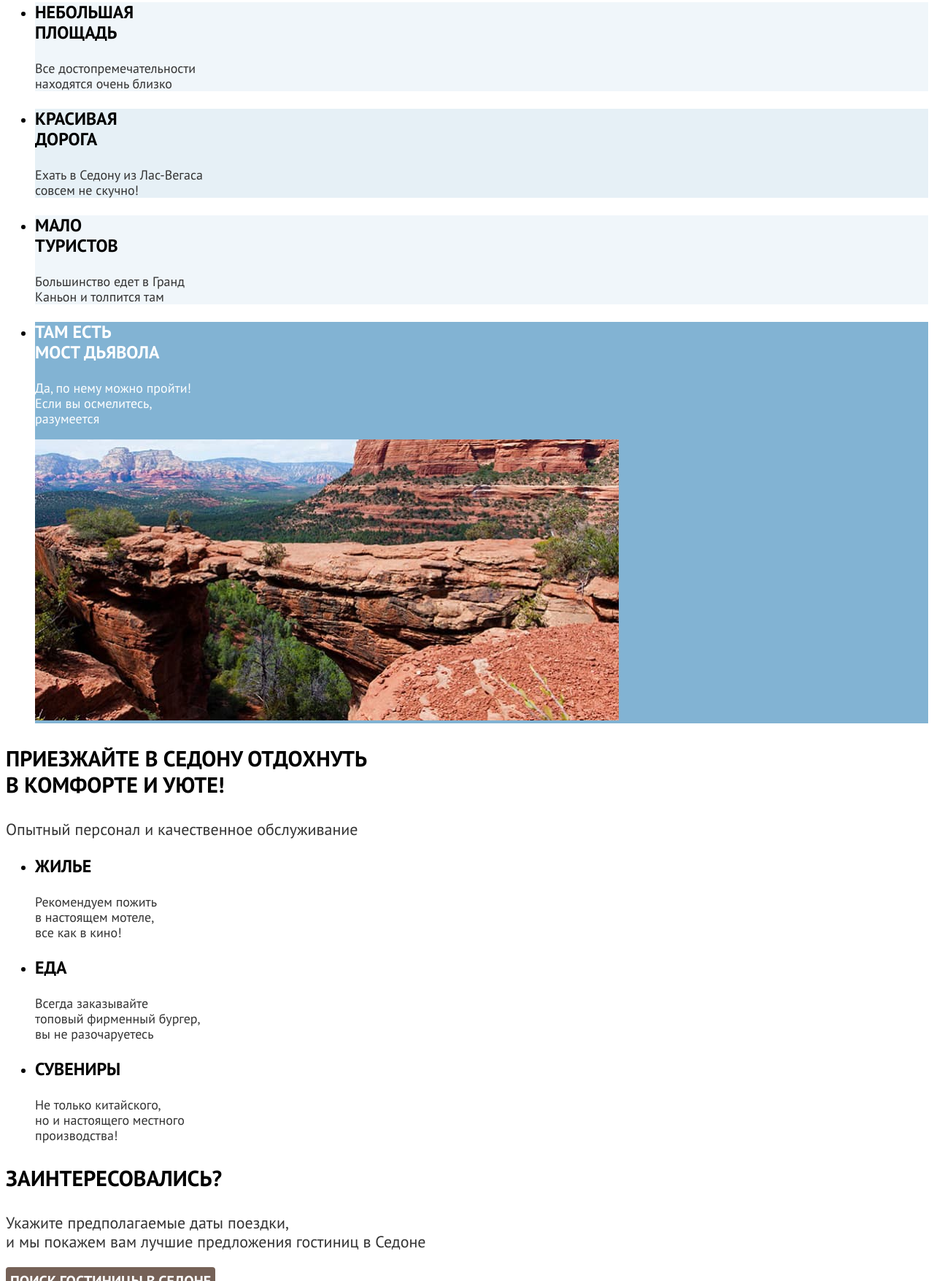
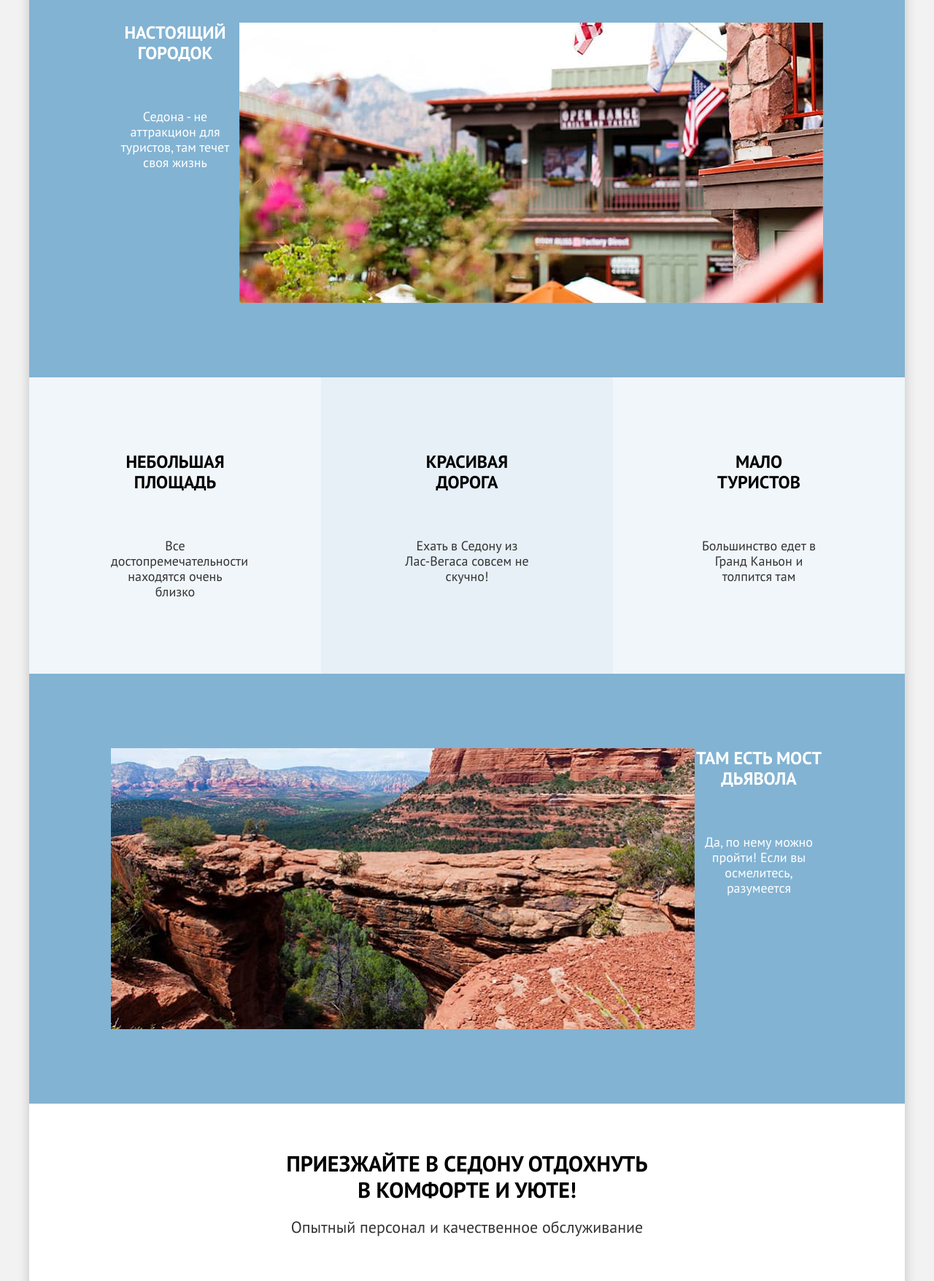
Before and after one commit to htmlacademy-htmlcss/2280449-sedona-36, a plain HTML site: page index.html in a window 1280 px wide. Shown: the part 1045-2800 px from the top of the page at 73% size. Drawn offline with Linux system fonts and the light colour scheme; files whose address does not match are found by name.

Commit message:
вносит сетку страниц

```diff
--- a/index.html
+++ b/index.html
@@ -6,6 +6,7 @@
     <title>HTML Academy: Седона</title>
   </head>
   <body>
+    <div class="container page-wrapper">
       <header class="page-header">
         <a class="logo-link" href="#">
           <img class="page-header-logo" alt="Логотип Седона»." src="images/photo-content/logo-sedona.svg" width="140" height="70">
@@ -37,7 +38,7 @@
         </nav>
         <button class="page-header__wish-button">Хочу сюда!</button>
       </header>
-    <main class="main">
+      <main class="main-container main">
         <h1 class="visually-hidden">Седона</h1>
 
         <div class="main__welcome-block">
@@ -46,66 +47,76 @@
 
         <section class="advantages">
           <h2 class="visually-hidden">Преимущества Седоны</h2>
-        <p class="advantages__title">Седона - небольшой городок в Аризоне,<br>заслуживший большего!</p>
+          <header class="advantages__header">
+            <p class="advantages__title">Седона - небольшой городок в Аризоне, заслуживший большего!</p>
             <p class="advantages__title-text">Рассмотрим причины почему Седона круче, чем Гранд Каньон!</p>
-        <ul class="advantages-list">
-          <li class="advantages-item">
-            <h3 class="advantages-item__title advantages-item__title--white">Настоящий<br>городок</h3>
-            <p class="advantages__text advantages__text--white">Седона - не аттракцион для<br>туристов, там течет своя<br>жизнь</p>
+          </header>
+          <ul class="advantages__list">
+            <li class="advantages-item advantages-item--wrapper">
+              <div class="advantages-item__text-wrapper">
+                <h3 class="advantages-item__title advantages-item__title--white">Настоящий городок</h3>
+                <p class="advantages__text advantages__text--white">Седона - не аттракцион для туристов, там течет своя жизнь</p>
+              </div>
               <img class="#" src="images/photo-content/photo-city-sedona.jpg" width="800" height="384" alt="городок">
             </li>
             <li class="advantages-item advantages-item__title--alpha-12">
-            <h3 class="advantages-item__title">Небольшая<br>площадь</h3>
-            <p class="advantages__text">Все достопремечательности<br>находятся очень близко</p>
+                <h3 class="advantages-item__title">Небольшая площадь</h3>
+                <p class="advantages__text">Все достопремечательности находятся очень близко</p>
             </li>
             <li class="advantages-item advantages-item__title--alpha-20">
-            <h3 class="advantages-item__title">Красивая<br>дорога</h3>
-            <p class="advantages__text">Ехать в Седону из Лас-Вегаса<br>совсем не скучно!</p>
+                <h3 class="advantages-item__title">Красивая дорога</h3>
+                <p class="advantages__text">Ехать в Седону из Лас-Вегаса совсем не скучно!</p>
             </li>
             <li class="advantages-item advantages-item__title--alpha-12">
-            <h3 class="advantages-item__title">Мало<br>туристов</h3>
-            <p class="advantages__text">Большинство едет в Гранд<br>Каньон и толпится там</p>
+                <h3 class="advantages-item__title">Мало туристов</h3>
+                <p class="advantages__text">Большинство едет в Гранд Каньон и толпится там</p>
             </li>
-          <li class="advantages-item">
-            <h3 class="advantages-item__title advantages-item__title--white">Там есть<br>мост дьявола</h3>
-            <p class="advantages__text advantages__text--white">Да, по нему можно пройти!<br>Если вы осмелитесь,<br>разумеется</p>
+            <li class="advantages-item advantages-item--wrapper">
               <img class="#" src="images/photo-content/photo-devil-bridge.jpg" width="800" height="385" alt="Мост дьявола">
+              <div class="advantages-item__text-wrapper">
+                <h3 class="advantages-item__title advantages-item__title--white">Там есть мост дьявола</h3>
+                <p class="advantages__text advantages__text--white">Да, по нему можно пройти! Если вы осмелитесь, разумеется</p>
+              </div>
             </li>
           </ul>
         </section>
 
         <section class="services">
           <h2 class="visually-hidden">Сервисы Седоны</h2>
-        <p class="services__title">Приезжайте в седону отдохнуть<br>в комфорте и уюте!</p>
+          <div class="services__header">
+            <p class="services__title">Приезжайте в седону отдохнуть в комфорте и уюте!</p>
             <p class="services__title-text">Опытный персонал и качественное обслуживание</p>
-        <ul class="services-item">
-          <li class="services-item">
+          </div>
+          <ul class="services__list">
+            <li class="services__list-item">
               <h3 class="services__name">Жилье</h3>
-            <p class="services__name-content">Рекомендуем пожить<br>в настоящем мотеле,<br>все как в кино!</p>
+              <p class="services__name-content">Рекомендуем пожить в настоящем мотеле, все как в кино!</p>
             </li>
-          <li class="services-item">
+            <li class="services__list-item services__list-item--white">
               <h3 class="services__name">Еда</h3>
-            <p class="services__name-content">Всегда заказывайте<br>топовый фирменный бургер,<br>вы не разочаруетесь</p>
+              <p class="services__name-content">Всегда заказывайте топовый фирменный бургер, вы не разочаруетесь</p>
             </li>
-          <li class="services-item">
+            <li class="services__list-item">
               <h3 class="services__name">Сувениры</h3>
-            <p class="services__name-content">Не только китайского,<br>но и настоящего местного<br>производства!</p>
+              <p class="services__name-content">Не только китайского, но и настоящего местного производства!</p>
             </li>
           </ul>
         </section>
 
         <section class="services-search">
           <h2 class="visually-hidden">Поиск гостиницы</h2>
+          <div class="services-search__header>
             <p class="services-search__title">Заинтересовались?</p>
-        <p class="services-serch__text">Укажите предполагаемые даты поездки,<br>и мы покажем вам лучшие предложения гостиниц в Седоне</p>
+            <p class="services-serch__text">Укажите предполагаемые даты поездки, и мы покажем вам лучшие предложения гостиниц в Седоне</p>
             <button class="services-search__button">Поиск гостиницы в Седоне</button>
+          </div>
         </section>
       </main>
 
       <footer class="page-footer">
         <section class="page-footer__newsletter newsletter">
           <h2 class="newsletter__title">Подпишись на рассылку</h2>
-        <p class="newsletter__title-text">Только полезная информация и никакого спама,<br>честное бойскаутское </p>
+          <p class="newsletter__title-text">Только полезная информация и никакого спама, честное бойскаутское </p>
           <form class="newsletter__form" action="https://echo.htmlacademy.ru/" method="post">
             <label for="newsletter__email">
               <span class="visually-hidden">Email</span>
@@ -141,5 +152,6 @@
             </a>
         </section>
       </footer>
+    </div>
   </body>
 </html>
--- a/styles/styles.css
+++ b/styles/styles.css
@@ -17,12 +17,29 @@
 	font-display: swap;
 }
 
+* {
+	box-sizing: border-box;
+}
+
 body {
 	font-family: "PT Sans", "Arial", sans-serif;
 	font-size: 18px;
 	line-height: 21px;
 	font-weight: normal;
 	color: #000000;
+	margin: 0;
+	background-color: #F2F2F2;
+}
+
+.container {
+	width: 1200px;
+	margin-left: auto;
+	margin-right: auto;
+}
+
+.page-wrapper {
+	background-color: #FFFFFF;
+	box-shadow: 0 0 15px rgba(0, 0, 0, 0.2);
 }
 
 .visually-hidden {
@@ -39,6 +56,12 @@ body {
 	}
 
 /* Header */
+.navigation {
+	display: flex;
+	width: 1200px;
+	margin: 0 auto;
+	padding: 0;
+	}
 .navigation__link {
 	font-size: 20px;
 	line-height: 24px;
@@ -61,10 +84,24 @@ body {
 
 
 /* Main */
+
 .main__welcome-block {
 	background-color: #000;
 	background-image: url("../images/photo-decor/sedona-mountains.jpg");
 	background-repeat: no-repeat;
+	padding-top: 52px;
+	padding-bottom: 82px;
+}
+
+.main__welcome-block-images {
+	display: block;
+	margin: auto;
+}
+
+.advantages__header {
+	padding-top: 70px;
+	padding-bottom: 70px;
+	margin-bottom: 20px;
 }
 
 .advantages__title {
@@ -72,7 +109,13 @@ body {
 	line-height: 36px;
 	font-weight: bold;
 	color: #000000;
-	text-transform: uppercase
+	text-transform: uppercase;
+	margin: 0;
+	margin-bottom: 26px;
+	margin-left: auto;
+	margin-right: auto;
+	text-align: center;
+	width: 620px;
 }
 
 .advantages__title-text {
@@ -80,7 +123,32 @@ body {
 	line-height: 26px;
 	font-weight: normal;
 	color: #333333;
+	margin: 0;
+	width: 651px;
+	text-align: center;
 }
+
+.advantages__list {
+	display: flex;
+	flex-wrap: wrap;
+	margin: 0;
+	padding: 0;
+	list-style: none;
+}
+
+.advantages-item {
+	background-color: #82B3D3;
+	border: none;
+	width: 400px;
+	padding: 102px 112px 102px;
+}
+
+
+.advantages-item.advantages-item--wrapper {
+	width: 1200px;
+	display: flex;
+}
+
 
 .advantages-item__title {
 	font-size: 24px;
@@ -88,7 +156,9 @@ body {
 	font-weight: bold;
 	color: #000000;
 	text-transform: uppercase;
-
+	margin: 0;
+	text-align: center;
+	margin-bottom: 62px;
 }
 
 .advantages__text {
@@ -96,8 +166,10 @@ body {
 	line-height: 21px;
 	font-weight: normal;
 	color: #333333;
+	margin: 0;
+	text-align: center;
+}
 
-}
 
 .advantages-item__title.advantages-item__title--white {
 	color: #FFFFFF;
@@ -105,11 +177,6 @@ body {
 
 .advantages__text.advantages__text--white {
 	color: #FFFFFF;
-}
-
-.advantages-item {
-	background-color: #82B3D3;
-	border: none;
 }
 
 .advantages-item.advantages-item__title--alpha-12 {
@@ -120,12 +187,23 @@ body {
 	background-color: rgba(131, 179, 211, 0.2);
 }
 
+.services__header {
+	padding-top: 64px;
+	padding-bottom: 64px;
+}
+
 .services__title {
 	font-size: 30px;
 	line-height: 36px;
 	font-weight: bold;
 	color: #000000;
 	text-transform: uppercase;
+	margin: 0;
+	margin-bottom: 20px;
+	margin-left: auto;
+	margin-right: auto;
+	text-align: center;
+	width: 506px;
 }
 
 .services__title-text {
@@ -133,6 +211,25 @@ body {
 	line-height: 26px;
 	font-weight: normal;
 	color: #333333;
+	margin: 0;
+	text-align: center;
+}
+
+.services__list {
+	margin: 0;
+	padding: 0;
+	list-style: none;
+	display: flex;
+}
+
+.services__list-item {
+	background-color: rgba(131, 179, 211, 0.12);
+	width: 400px;
+	padding: 184px 86px 82px;
+}
+
+.services__list-item.services__list-item--white {
+	background-color: #FFFFFF;
 }
 
 .services__name {
@@ -141,6 +238,10 @@ body {
 	font-weight: bold;
 	color: #000000;
 	text-transform: uppercase;
+	margin: 0;
+	margin-bottom: 30px;
+	text-align: center;
+
 }
 
 .services__name-content {
@@ -148,6 +249,12 @@ body {
 	line-height: 21px;
 	font-weight: normal;
 	color: #333333;
+	margin: 0;
+	text-align: center;
+}
+
+.services-search__header {
+
 }
 
 .services-search__title {
```
Also changed, not shown: a.html (added). Lines whose indentation alone changed are shown as unchanged.
